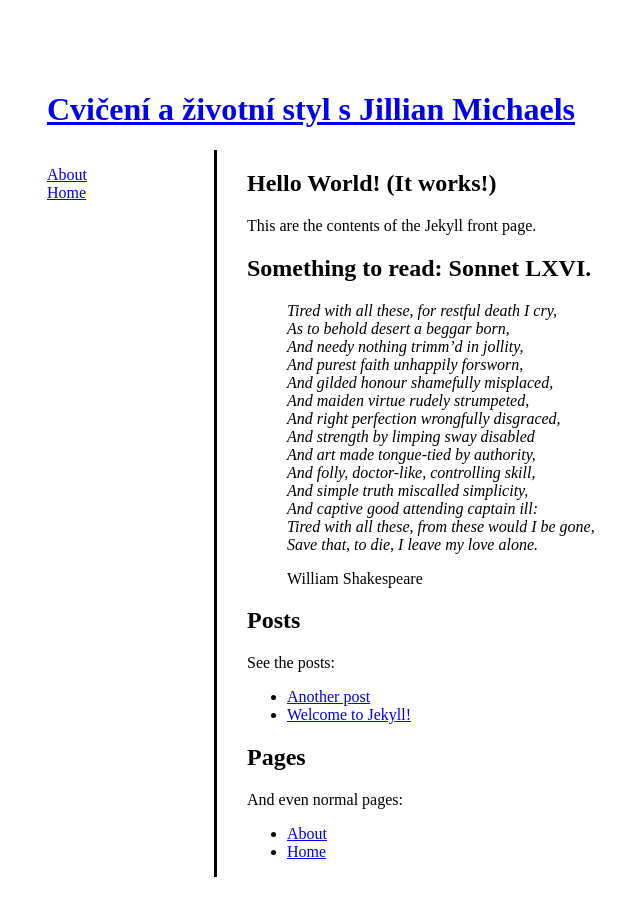
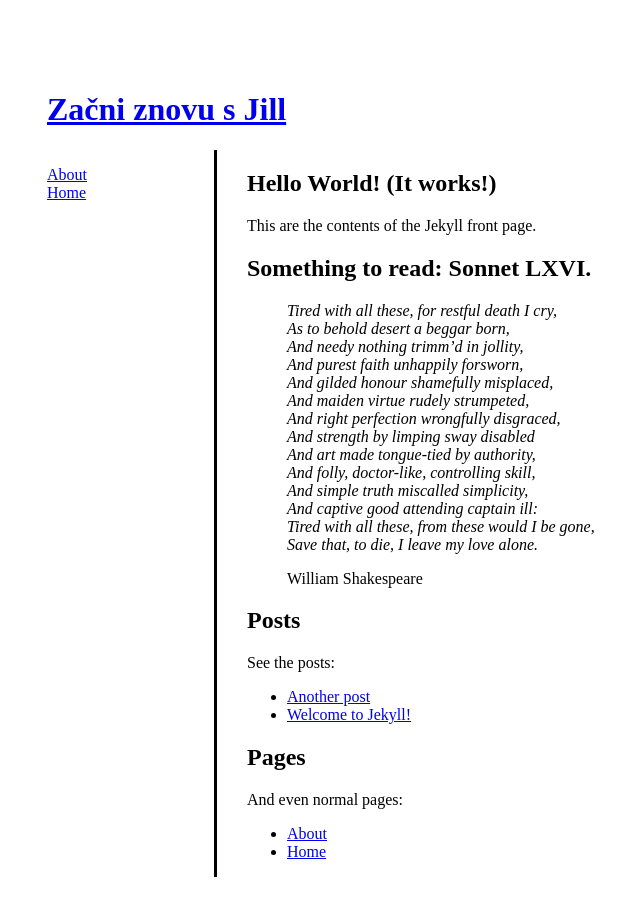
Before and after one commit to 437495/Jekyll, a Jekyll site: the page built from index.md, in a window 1280 px wide. Shown: the whole page, without its empty margins (193-833 px from the left). Built offline with Jekyll 4.4.1, drawn with Linux system fonts in a browser that asks for light colours.

Commit message:
nazev webu
zmena nazvu spoleceho projektu

```diff
--- a/_config.yml
+++ b/_config.yml
@@ -13,7 +13,7 @@
 # you will see them accessed via {{ site.title }}, {{ site.email }}, and so on.
 # You can create any custom variable you would like, and they will be accessible
 # in the templates via {{ site.myvariable }}.
-title: Cvičení a životní styl s Jillian Michaels
+title: Začni znovu s Jill
 email: your-email@domain.com
 description: > # this means to ignore newlines until "baseurl:"
   Write an awesome description for your new site here. You can edit this
```
